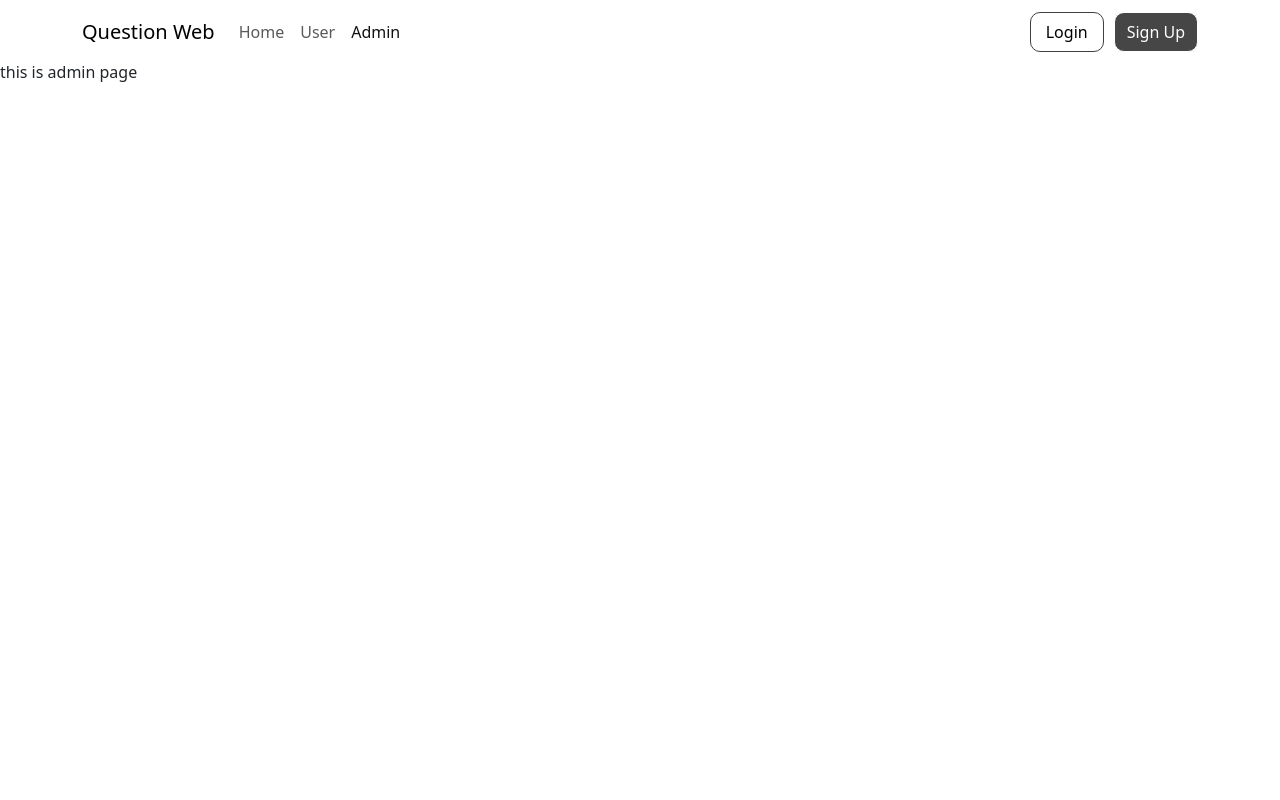
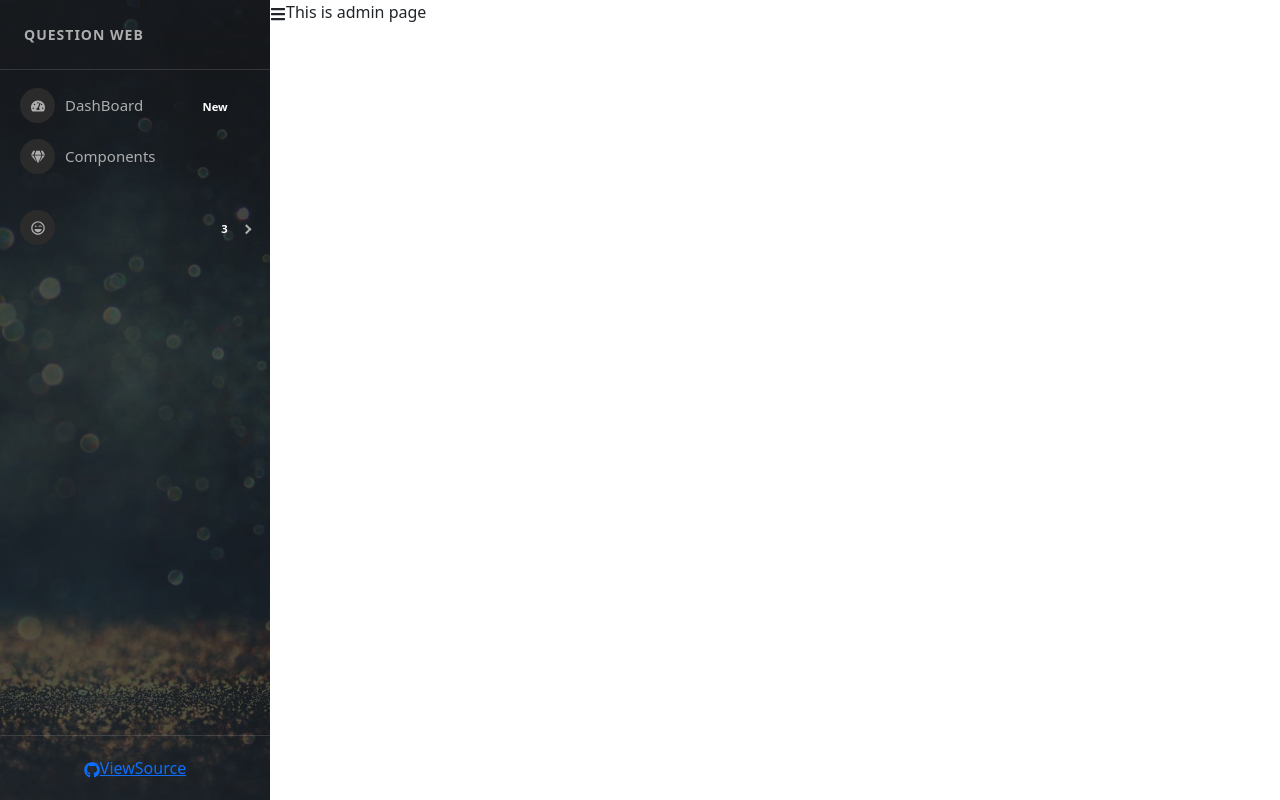
Before and after one commit to Hieu003/Test, a React (Create React App) app: page /admins in a window 1280 px wide. Built offline with nearby package versions, Linux system fonts and the light colour scheme.

Commit message:
pro side bar

```diff
--- a/package.json
+++ b/package.json
@@ -10,6 +10,8 @@
     "react": "18.2.0",
     "react-bootstrap": "^2.10.3",
     "react-dom": "18.2.0",
+    "react-icons": "4.4.0",
+    "react-pro-sidebar": "0.7.1",
     "react-redux": "8.0.1",
     "react-router-dom": "^6.24.0",
     "react-scripts": "5.0.1",
--- a/src/App.scss
+++ b/src/App.scss
@@ -88,12 +88,14 @@
         border-radius: 10px;
         background-color: #474646;
         height: 40px;
-      }
 
-      &:hover {
-        background-color: black;
+
+        &:hover {
+          background-color: black;
+        }
       }
     }
+
   }
 }
 
--- a/src/Components/Admin/Admin.js
+++ b/src/Components/Admin/Admin.js
@@ -1,7 +1,22 @@
+import SideBar from "./SideBar"
+import "../Admin/Admin.scss"
+import { FaBars } from 'react-icons/fa';
+import { useState } from "react";
+
+
 const Admin = () => {
+
+    const [collapsed, setCollapsed] = useState(false)
     return (
-        <div>
-            this is admin page
+        <div className="admin-container">
+            <div className="admin-sidebar">
+                <SideBar collapsed={collapsed}></SideBar>
+            </div>
+
+            <div className="admin-content">
+                <FaBars onClick={() => setCollapsed(!collapsed)}></FaBars>
+                This is admin page
+            </div>
         </div>
     )
 }
--- /dev/null
+++ b/src/Components/Admin/Admin.scss
@@ -0,0 +1,9 @@
+.admin-container {
+    display: flex;
+
+    .admin-sidebar {
+        .pro-sidebar {
+            height: 100vh !important
+        }
+    }
+}
--- /dev/null
+++ b/src/Components/Admin/SideBar.js
@@ -0,0 +1,87 @@
+import 'react-pro-sidebar/dist/css/styles.css';
+import {
+    ProSidebar, Menu, MenuItem, SubMenu, SidebarHeader,
+    SidebarFooter,
+    SidebarContent,
+} from 'react-pro-sidebar';
+import { FaTachometerAlt, FaGem, FaList, FaGithub, FaRegLaughWink, FaHeart } from 'react-icons/fa';
+import sidebarBg from '../../asset/Image/bg2.jpg';
+
+const SideBar = (props) => {
+
+    const { image, collapsed, toggled, handleToggleSidebar } = props
+    return (
+        <div>
+            <ProSidebar
+                image={sidebarBg}
+                collapsed={collapsed}
+                toggled={toggled}
+                breakPoint="md"
+                onToggle={handleToggleSidebar}
+            >
+                <SidebarHeader>
+                    <div
+                        style={{
+                            padding: '24px',
+                            textTransform: 'uppercase',
+                            fontWeight: 'bold',
+                            fontSize: 14,
+                            letterSpacing: '1px',
+                            overflow: 'hidden',
+                            textOverflow: 'ellipsis',
+                            whiteSpace: 'nowrap',
+                        }}
+                    >
+                        Question Web
+                    </div>
+                </SidebarHeader>
+
+                <SidebarContent>
+                    <Menu iconShape="circle">
+                        <MenuItem
+                            icon={<FaTachometerAlt />}
+                            suffix={<span className="badge red">New</span>}
+                        >
+                            DashBoard
+                        </MenuItem>
+                        <MenuItem icon={<FaGem />}>Components</MenuItem>
+                    </Menu>
+                    <Menu iconShape="circle">
+                        <SubMenu
+                            suffix={<span className="badge yellow">3</span>}
+                            icon={<FaRegLaughWink />}
+                        >
+                            <MenuItem> 1</MenuItem>
+                            <MenuItem> 2</MenuItem>
+                            <MenuItem>3</MenuItem>
+                        </SubMenu>
+
+                    </Menu>
+                </SidebarContent>
+
+                <SidebarFooter style={{ textAlign: 'center' }}>
+                    <div
+                        className="sidebar-btn-wrapper"
+                        style={{
+                            padding: '20px 24px',
+                        }}
+                    >
+                        <a
+                            href="https://github.com/azouaoui-med/react-pro-sidebar"
+                            target="_blank"
+                            className="sidebar-btn"
+                            rel="noopener noreferrer"
+                        >
+                            <FaGithub />
+                            <span style={{ whiteSpace: 'nowrap', textOverflow: 'ellipsis', overflow: 'hidden' }}>
+                                ViewSource
+                            </span>
+                        </a>
+                    </div>
+                </SidebarFooter>
+            </ProSidebar>
+        </div>
+    )
+}
+
+export default SideBar
--- a/src/index.js
+++ b/src/index.js
@@ -21,8 +21,9 @@
         <Route path='/' element={<App />} >
           <Route index element={<HomePage />} />
           <Route path='/users' element={<User />} />
-          <Route path='/admins' element={<Admin />} />
+
         </Route>
+        <Route path='/admins' element={<Admin />} />
 
       </Routes>
     </BrowserRouter>
```
Also changed, not shown: src/asset/Image/bg2.jpg (added), 1 other file (tests, documents, lock files or other folders).
